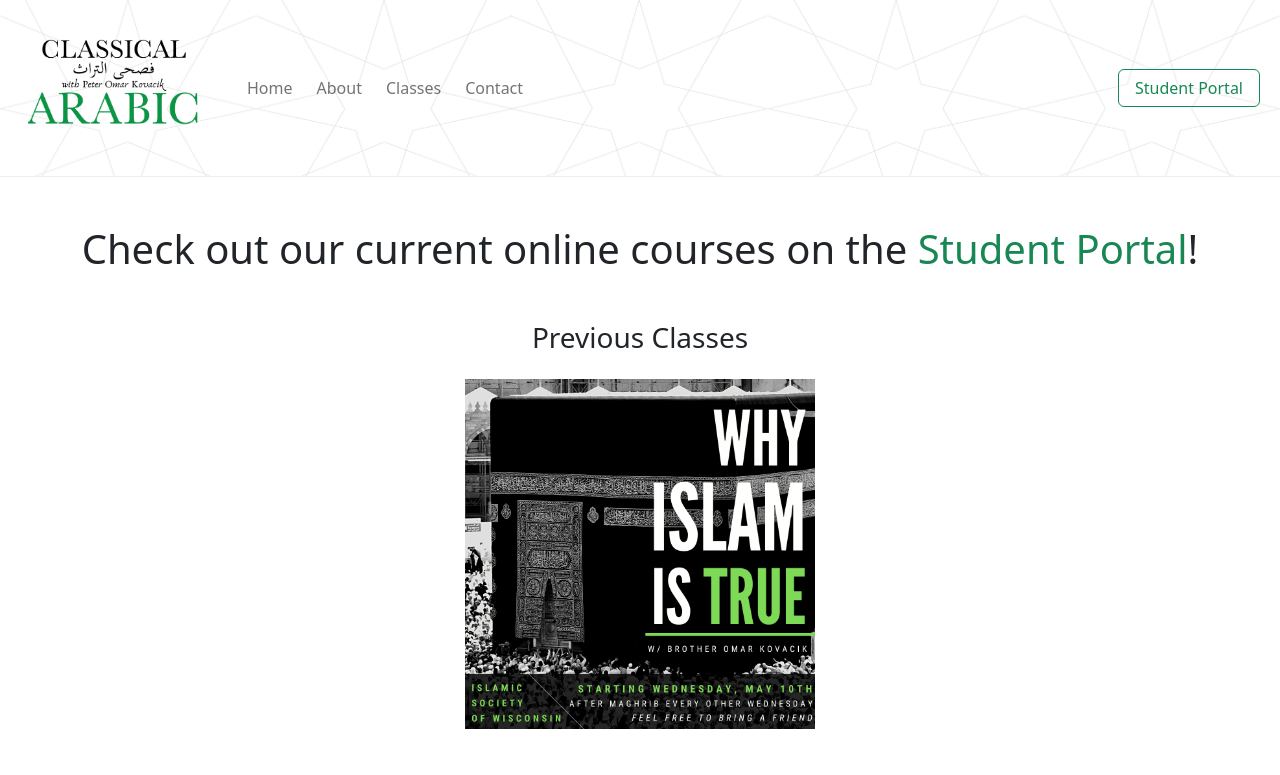
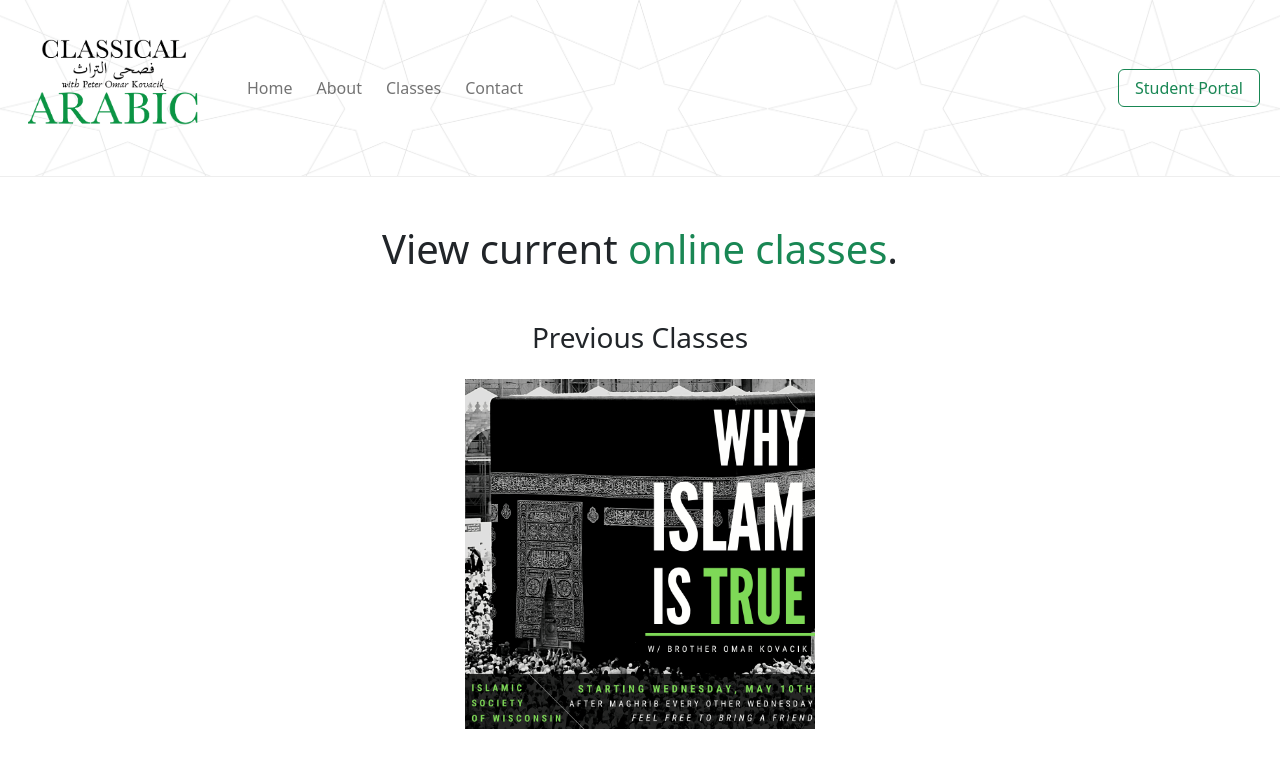
Before and after one commit to peterkovacik/arabic-with-omar, a Nuxt app: page /classes in a window 1280 px wide. Shown: the top 775 px of the page. Built offline with nearby package versions, Linux system fonts and the light colour scheme.

Commit message:
update links

```diff
--- a/components/Header.vue
+++ b/components/Header.vue
@@ -18,11 +18,11 @@
                             <NuxtLink class="nav-link p-2 me-2" to="/contact">Contact</NuxtLink>
                             <div class="d-sm-block d-md-none">
                                 <!--<button class="btn btn-outline-success px-2" type="submit">Student Portal</button>-->
-                                <NuxtLink class="btn btn-outline-success px-3" to="https://arabicinstructor.teachable.com/" target="_blank">Student Portal</NuxtLink>
+                                <NuxtLink class="btn btn-outline-success px-3" to="https://arabicwithomar.teachable.com/" target="_blank">Student Portal</NuxtLink>
                             </div>
                         </div>
                     </div>
-                    <NuxtLink class="btn btn-outline-success px-3 d-none d-md-block" to="https://arabicinstructor.teachable.com/" target="_blank">Student Portal</NuxtLink>
+                    <NuxtLink class="btn btn-outline-success px-3 d-none d-md-block" to="https://arabicwithomar.teachable.com/" target="_blank">Student Portal</NuxtLink>
                 </div>
             </nav>
         </header>
--- a/pages/classes.vue
+++ b/pages/classes.vue
@@ -3,7 +3,7 @@
         <div class="classes">
 
 
-            <h1 class="text-center mt-5">Check out our current online courses on the <NuxtLink class="text-success text-decoration-none" to="https://arabicinstructor.teachable.com/">Student Portal</NuxtLink>!</h1>
+            <h1 class="text-center mt-5">View current <NuxtLink class="text-success text-decoration-none" to="https://arabicwithomar.teachable.com/">online classes</NuxtLink>.</h1>
 
             <h3 class="text-center pt-5 pb-3">Previous Classes</h3>
 
```
